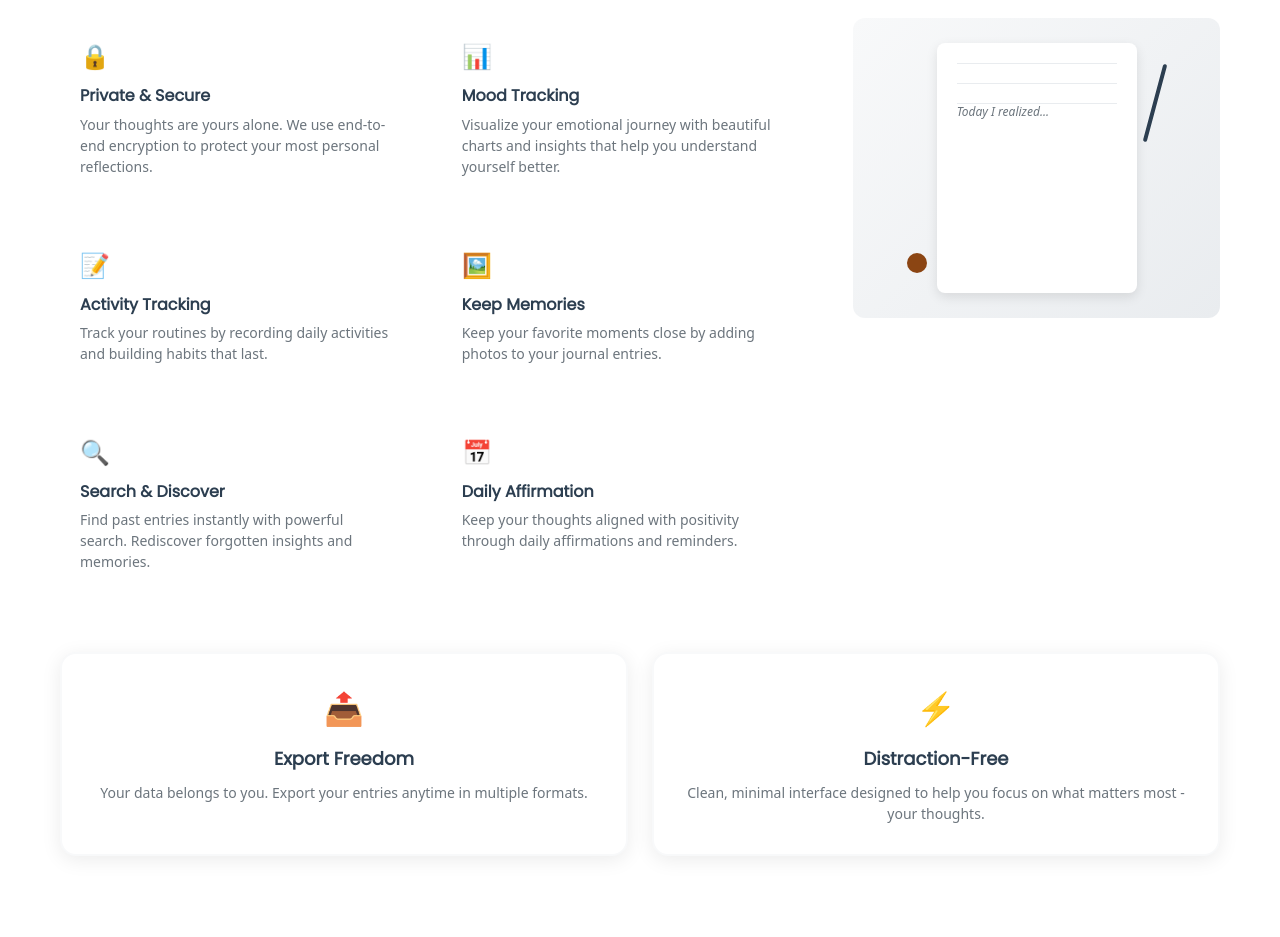
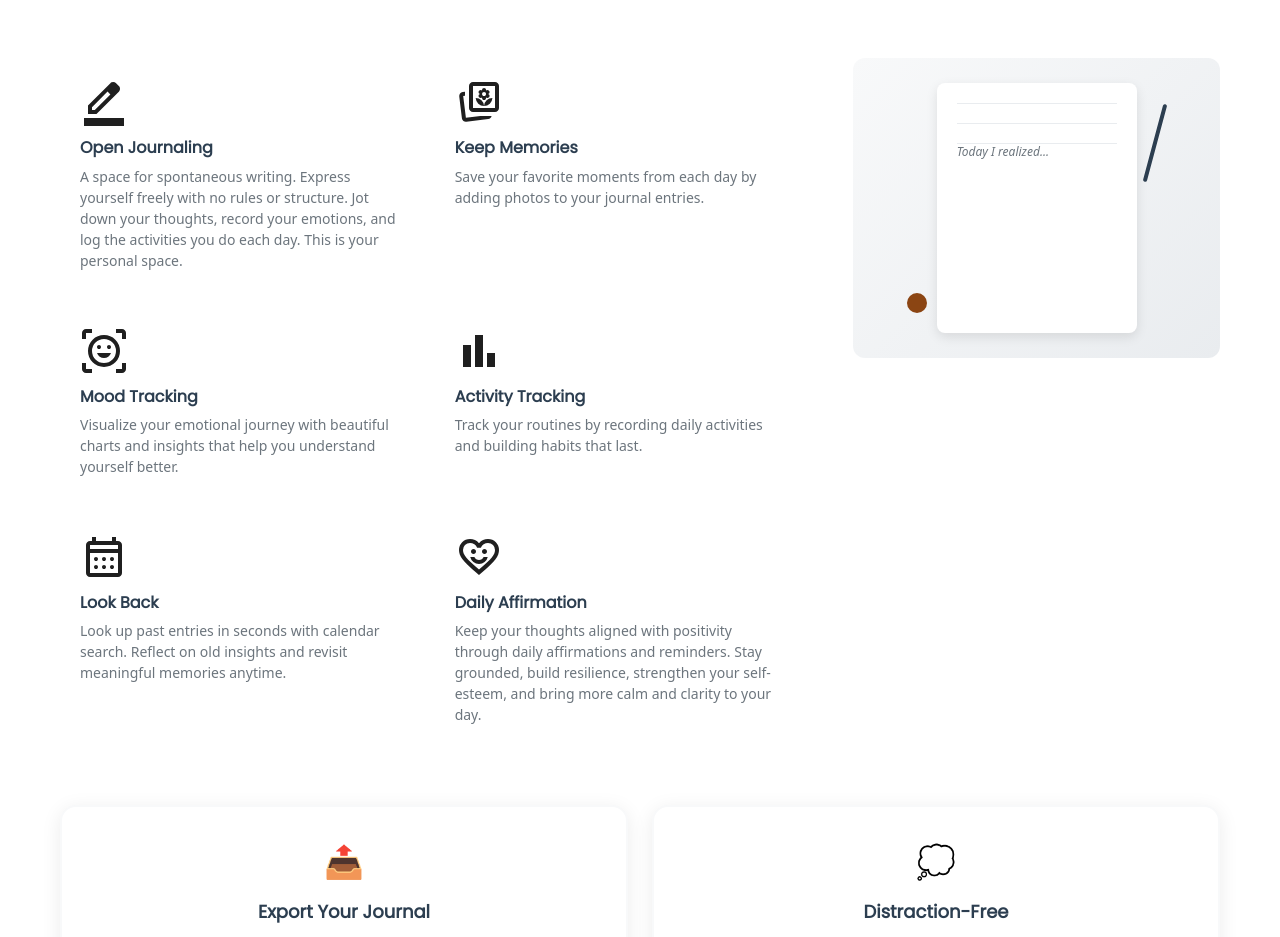
Before and after one commit to kkkraj/FP-SJ-frontend, a React (Create React App) app: page /how-it-works in a window 1280 px wide. Shown: the part 1860-2797 px from the top of the page. Built offline with nearby package versions, Linux system fonts and the light colour scheme; a web font is replaced by a local one.

Commit message:
Update HowItWorks component: replace emojis with SVG icons, update feature content, fix button logic, and improve styling

```diff
--- a/src/App.css
+++ b/src/App.css
@@ -1305,7 +1305,7 @@ button.apple-button {
 
 .view-all {
   text-align: center;
-  margin-top: 40px;
+  margin-top: 60px;
 }
 
 .view-all-btn {
@@ -1335,10 +1335,11 @@ button.apple-button {
 
 .prompts-action {
   text-align: center;
+  margin-top: 60px;
 }
 
 .start-writing-btn {
-  background-color: #f8f9fa;
+  background-color: white;
   color: #6c757d;
   border: 1px solid #e9ecef;
   padding: 12px 24px;
@@ -1413,7 +1414,6 @@ button.apple-button {
   border-radius: 12px;
   padding: 40px;
   text-align: center;
-  margin-top: 40px;
 }
 
 .cta-block p {
@@ -1439,6 +1439,23 @@ button.apple-button {
   transform: translateY(-1px);
 }
 
+.cta-primary-howitworks {
+  background-color: #f8f9fa;
+  color: #6c757d;
+  border: none;
+  padding: 12px 24px;
+  border-radius: 8px;
+  font-size: 16px;
+  font-weight: 600;
+  cursor: pointer;
+  transition: all 0.3s ease;
+}
+
+.cta-primary-howitworks:hover {
+  color: rgb(104, 187, 183);
+  transform: translateY(-1px);
+}
+
 /* Features Layout */
 .features-layout {
   display: grid;
@@ -1451,7 +1468,7 @@ button.apple-button {
 .features-grid {
   display: grid;
   grid-template-columns: repeat(2, 1fr);
-  gap: 24px;
+  gap: 16px;
 }
 
 .feature-item {
@@ -1658,7 +1675,6 @@ button.apple-button {
 }
 
 .features-section {
-  margin-bottom: 80px;
 }
 
 .features-section h2 {
@@ -1673,7 +1689,7 @@ button.apple-button {
 .features-grid {
   display: grid;
   grid-template-columns: repeat(auto-fit, minmax(250px, 1fr));
-  gap: 30px;
+  gap: 16px;
 }
 
 .feature-card {
--- a/src/components/HowItWorks.js
+++ b/src/components/HowItWorks.js
@@ -180,39 +180,63 @@ export default function HowItWorks(props) {
                         <div className="features-layout">
                             <div className="features-grid">
                                 <div className="feature-item">
-                                    <div className="feature-icon">🔒</div>
-                                    <h3>Private & Secure</h3>
-                                    <p>Your thoughts are yours alone. We use end-to-end encryption to protect your most personal reflections.</p>
+                                    <div className="feature-icon">
+                                        <svg xmlns="http://www.w3.org/2000/svg" height="48px" viewBox="0 -960 960 960" width="48px" fill="#1f1f1f">
+                                            <path d="M80 0v-160h800V0H80Zm160-320h56l312-311-29-29-28-28-311 312v56Zm-80 80v-170l448-447q11-11 25.5-17t30.5-6q16 0 31 6t27 18l55 56q12 11 17.5 26t5.5 31q0 15-5.5 29.5T777-687L330-240H160Zm560-504-56-56 56 56ZM608-631l-29-29-28-28 57 57Z"/>
+                                        </svg>
+                                    </div>
+                                    <h3>Open Journaling</h3>
+                                    <p>A space for spontaneous writing. Express yourself freely with no rules or structure. Jot down your thoughts, record your emotions, and log the activities you do each day. This is your personal space.</p>
                                 </div>
 
                                 <div className="feature-item">
-                                    <div className="feature-icon">📊</div>
+                                    <div className="feature-icon">
+                                        <svg xmlns="http://www.w3.org/2000/svg" height="48px" viewBox="0 -960 960 960" width="48px" fill="#1f1f1f">
+                                            <path d="M508-200h224q-7 26-24 42t-44 20L228-85q-33 5-59.5-15.5T138-154L85-591q-4-33 16-59t53-30l46-6v80l-36 5 54 437 290-36Zm-148-80q-33 0-56.5-23.5T280-360v-440q0-33 23.5-56.5T360-880h440q33 0 56.5 23.5T880-800v440q0 33-23.5 56.5T800-280H360Zm0-80h440v-440H360v440Zm220-220ZM218-164Zm363-236q68 0 115.5-47T749-560q-68 0-116.5 47T581-400Zm0 0q-3-66-51.5-113T413-560q5 66 52.5 113T581-400Zm0-120q17 0 28.5-11.5T621-560v-10l10 4q15 6 30.5 3t23.5-17q9-15 6-32t-20-24l-10-4 10-4q17-7 19.5-24.5T685-700q-9-15-24-17.5t-30 3.5l-10 4v-10q0-17-11.5-28.5T581-760q-17 0-28.5 11.5T541-720v10l-10-4q-15-6-30-3.5T477-700q-8 14-5.5 31.5T491-644l10 4-10 4q-17 7-20 24t6 32q8 14 23.5 17t30.5-3l10-4v10q0 17 11.5 28.5T581-520Zm0-80q-17 0-28.5-11.5T541-640q0-17 11.5-28.5T581-680q17 0 28.5 11.5T621-640q0 17-11.5 28.5T581-600Z"/>
+                                        </svg>
+                                    </div>
+                                    <h3>Keep Memories</h3>
+                                    <p>Save your favorite moments from each day by adding photos to your journal entries.</p>
+                                </div>
+
+                                <div className="feature-item">
+                                    <div className="feature-icon">
+                                        <svg xmlns="http://www.w3.org/2000/svg" height="48px" viewBox="0 -960 960 960" width="48px" fill="#1f1f1f">
+                                            <path d="M480-800q134 0 227 93t93 227q0 134-93 227t-227 93q-134 0-227-93t-93-227q0-134 93-227t227-93Zm0 560q100 0 170-70t70-170q0-100-70-170t-170-70q-100 0-170 70t-70 170q0 100 70 170t170 70Zm0-100q48 0 86-27.5t54-72.5H340q16 45 54 72.5t86 27.5ZM340-560q0 17 11.5 28.5T380-520q17 0 28.5-11.5T420-560q0-17-11.5-28.5T380-600q-17 0-28.5 11.5T340-560Zm200 0q0 17 11.5 28.5T580-520q17 0 28.5-11.5T620-560q0-17-11.5-28.5T580-600q-17 0-28.5 11.5T540-560ZM40-720v-120q0-33 23.5-56.5T120-920h120v80H120v120H40ZM240-40H120q-33 0-56.5-23.5T40-120v-120h80v120h120v80Zm480 0v-80h120v-120h80v120q0 33-23.5 56.5T840-40H720Zm120-680v-120H720v-80h120q33 0 56.5 23.5T920-840v120h-80ZM480-480Z"/>
+                                        </svg>
+                                    </div>
                                     <h3>Mood Tracking</h3>
                                     <p>Visualize your emotional journey with beautiful charts and insights that help you understand yourself better.</p>
                                 </div>
 
                                 <div className="feature-item">
-                                    <div className="feature-icon">📝</div>
+                                    <div className="feature-icon">
+                                        <svg xmlns="http://www.w3.org/2000/svg" height="48px" viewBox="0 -960 960 960" width="48px" fill="#1f1f1f">
+                                            <path d="M640-160v-280h160v280H640Zm-240 0v-640h160v640H400Zm-240 0v-440h160v440H160Z"/>
+                                        </svg>
+                                    </div>
                                     <h3>Activity Tracking</h3>
                                     <p>Track your routines by recording daily activities and building habits that last.</p>
                                 </div>
 
                                 <div className="feature-item">
-                                    <div className="feature-icon">🖼️</div>
-                                    <h3>Keep Memories</h3>
-                                    <p>Keep your favorite moments close by adding photos to your journal entries.</p>
+                                    <div className="feature-icon">
+                                        <svg xmlns="http://www.w3.org/2000/svg" height="48px" viewBox="0 -960 960 960" width="48px" fill="#1f1f1f">
+                                            <path d="M200-80q-33 0-56.5-23.5T120-160v-560q0-33 23.5-56.5T200-800h40v-80h80v80h320v-80h80v80h40q33 0 56.5 23.5T840-720v560q0 33-23.5 56.5T760-80H200Zm0-80h560v-400H200v400Zm0-480h560v-80H200v80Zm0 0v-80 80Zm280 240q-17 0-28.5-11.5T440-440q0-17 11.5-28.5T480-480q17 0 28.5 11.5T520-440q0 17-11.5 28.5T480-400Zm-160 0q-17 0-28.5-11.5T280-440q0-17 11.5-28.5T320-480q17 0 28.5 11.5T360-440q0 17-11.5 28.5T320-400Zm320 0q-17 0-28.5-11.5T600-440q0-17 11.5-28.5T640-480q17 0 28.5 11.5T680-440q0 17-11.5 28.5T640-400ZM480-240q-17 0-28.5-11.5T440-280q0-17 11.5-28.5T480-320q17 0 28.5 11.5T520-280q0 17-11.5 28.5T480-240Zm-160 0q-17 0-28.5-11.5T280-280q0-17 11.5-28.5T320-320q17 0 28.5 11.5T360-280q0 17-11.5 28.5T320-240Zm320 0q-17 0-28.5-11.5T600-280q0-17 11.5-28.5T640-320q17 0 28.5 11.5T680-280q0 17-11.5 28.5T640-240Z"/>
+                                        </svg>
+                                    </div>
+                                    <h3>Look Back</h3>
+                                    <p>Look up past entries in seconds with calendar search. Reflect on old insights and revisit meaningful memories anytime.</p>
                                 </div>
 
                                 <div className="feature-item">
-                                    <div className="feature-icon">🔍</div>
-                                    <h3>Search & Discover</h3>
-                                    <p>Find past entries instantly with powerful search. Rediscover forgotten insights and memories.</p>
-                                </div>
-
-                                <div className="feature-item">
-                                    <div className="feature-icon">📅</div>
+                                    <div className="feature-icon">
+                                        <svg xmlns="http://www.w3.org/2000/svg" height="48px" viewBox="0 -960 960 960" width="48px" fill="#1f1f1f">
+                                            <path d="M480-340q63 0 112-39t63-101h-83q-12 27-37 43.5T480-420q-30 0-55-16.5T388-480h-83q14 62 63 101t112 39ZM370-540q21 0 35.5-14.5T420-590q0-21-14.5-35.5T370-640q-21 0-35.5 14.5T320-590q0 21 14.5 35.5T370-540Zm220 0q21 0 35.5-14.5T640-590q0-21-14.5-35.5T590-640q-21 0-35.5 14.5T540-590q0 21 14.5 35.5T590-540ZM480-120l-58-50q-101-88-167-152T150-437q-39-51-54.5-94T80-620q0-94 63-157t157-63q52 0 99 22t81 62q34-40 81-62t99-22q94 0 157 63t63 157q0 46-15.5 89T810-437q-39 51-105 115T538-170l-58 50Zm0-108q96-83 158-141t98-102.5q36-44.5 50-79t14-69.5q0-60-40-100t-100-40q-47 0-87 26.5T518-666h-76q-15-41-55-67.5T300-760q-60 0-100 40t-40 100q0 35 14 69.5t50 79Q260-427 322-369t158 141Zm0-266Z"/>
+                                        </svg>
+                                    </div>
                                     <h3>Daily Affirmation</h3>
-                                    <p>Keep your thoughts aligned with positivity through daily affirmations and reminders.</p>
+                                    <p>Keep your thoughts aligned with positivity through daily affirmations and reminders. Stay grounded, build resilience, strengthen your self-esteem, and bring more calm and clarity to your day.</p>
                                 </div>
                             </div>
 
@@ -233,21 +257,21 @@ export default function HowItWorks(props) {
                         <div className="additional-features">
                         <div className="feature-card">
                                 <div className="feature-icon">📤</div>
-                                <h3>Export Freedom</h3>
-                                <p>Your data belongs to you. Export your entries anytime in multiple formats.</p>
+                                <h3>Export Your Journal</h3>
+                                <p>Your data stays yours. Download and back up entries in just a few clicks.</p>
                         </div>
 
                         <div className="feature-card">
-                                <div className="feature-icon">⚡</div>
+                                <div className="feature-icon">💭</div>
                                 <h3>Distraction-Free</h3>
-                                <p>Clean, minimal interface designed to help you focus on what matters most - your thoughts.</p>
+                                <p>A clean, minimal interface that helps you focus fully on your thoughts.</p>
                         </div>
                     </div>
                 </div>
 
                 <div className="cta-block">
-                    <p>Ready to begin your journey? Join thousands of writers who have found clarity through daily reflection.</p>
-                    <button className="cta-primary" onClick={() => navigate('/signup')}>Create Your First Entry</button>
+                    <p>Ready to begin your journey? Join thousands of users who have found clarity through daily reflection.</p>
+                    <button className="cta-primary-howitworks" onClick={() => isLoggedIn ? navigate('/about') : navigate('/login')}>Create Your First Entry</button>
                 </div>
 
                 <div className="legal-links">
```
